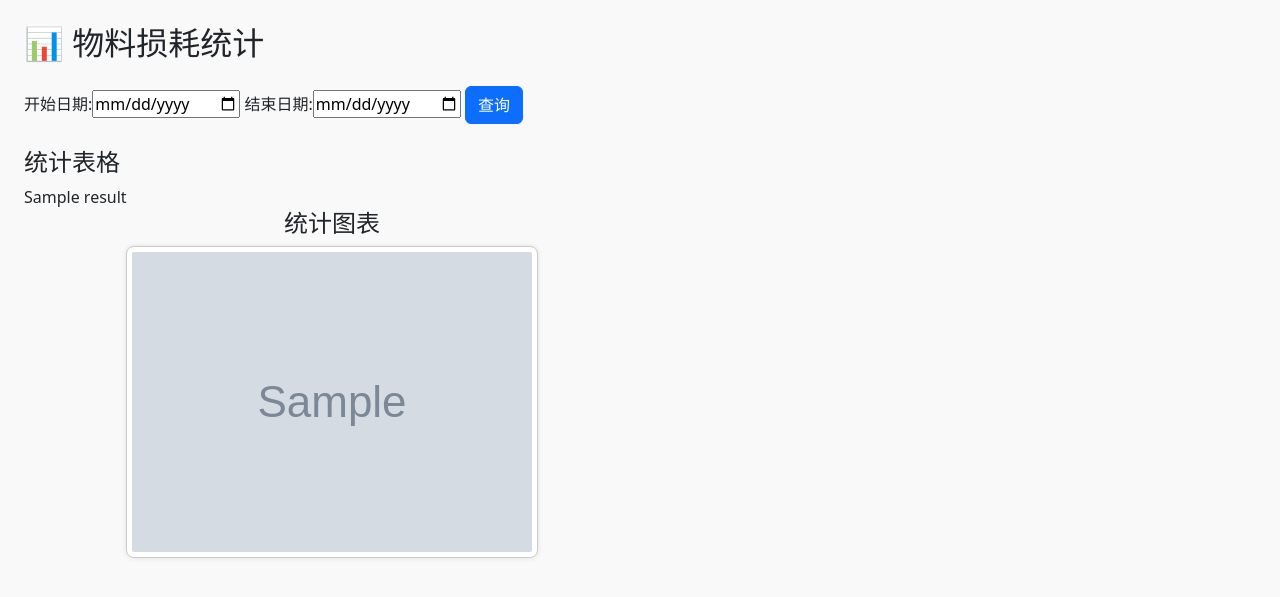
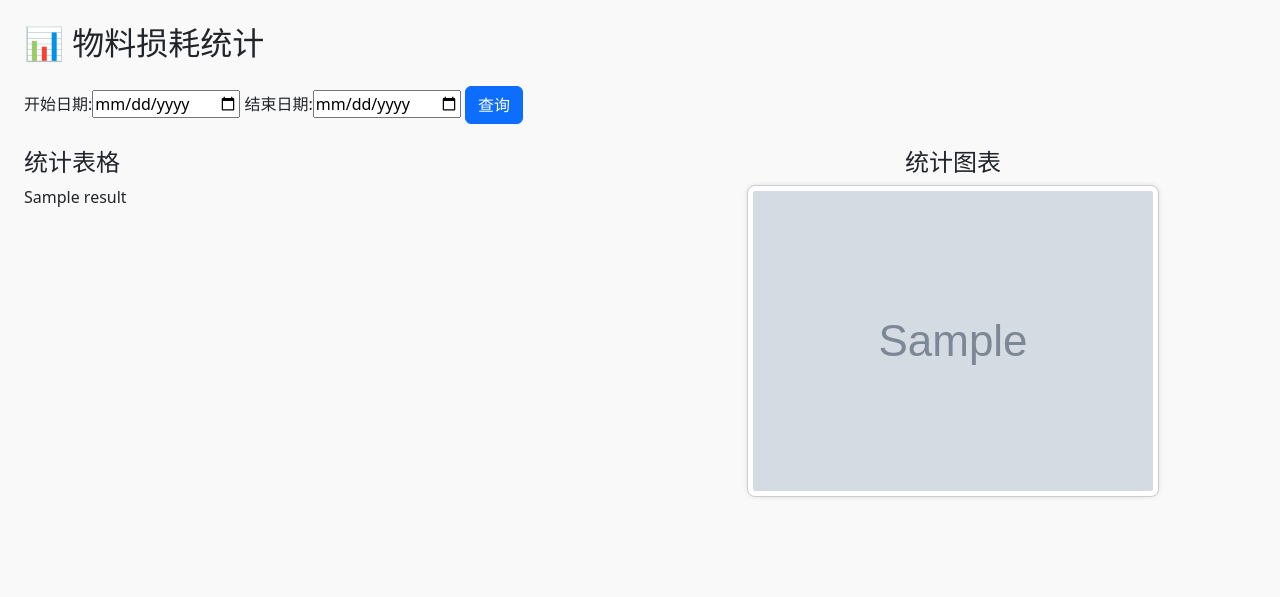
Before and after one commit to lidan-hz/material_loss_statistic, a Flask app: template templates/index.html in a window 1280 px wide. Shown: the top 597 px of the page. Run offline with Flask 3, Linux system fonts and the light colour scheme; the template is opened without the code that fills it: most values are stand-ins (such as "Sample title", 1, 10 or a date in 2020); grey boxes marked "Sample" are stand-in pictures; some libraries are stand-ins or nearby versions.

Commit message:
Update index.html

```diff
--- a/templates/index.html
+++ b/templates/index.html
@@ -8,7 +8,7 @@
         body {
             background: #f9f9f9;
         }
-        .container-flex {ty
+        .container-flex {
             display: flex;
             gap: 20px;
             margin-top: 20px;
```
